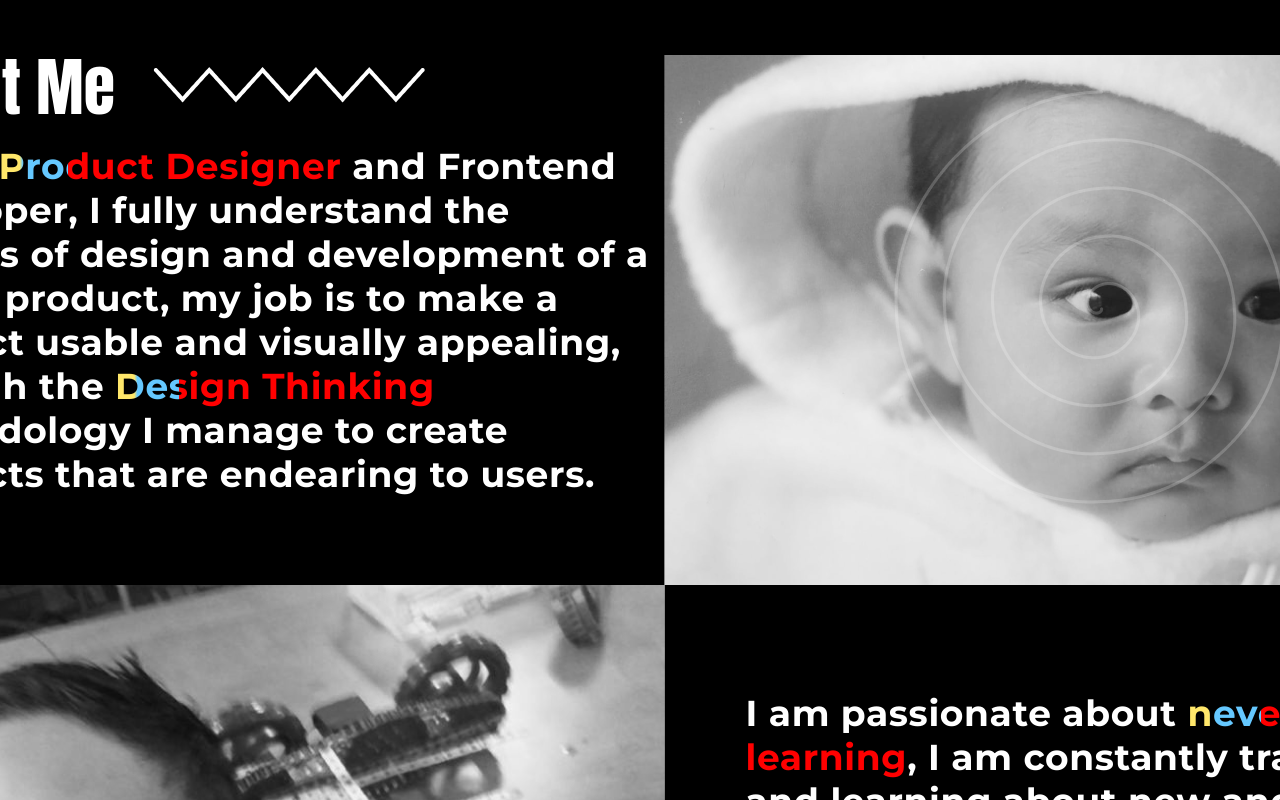
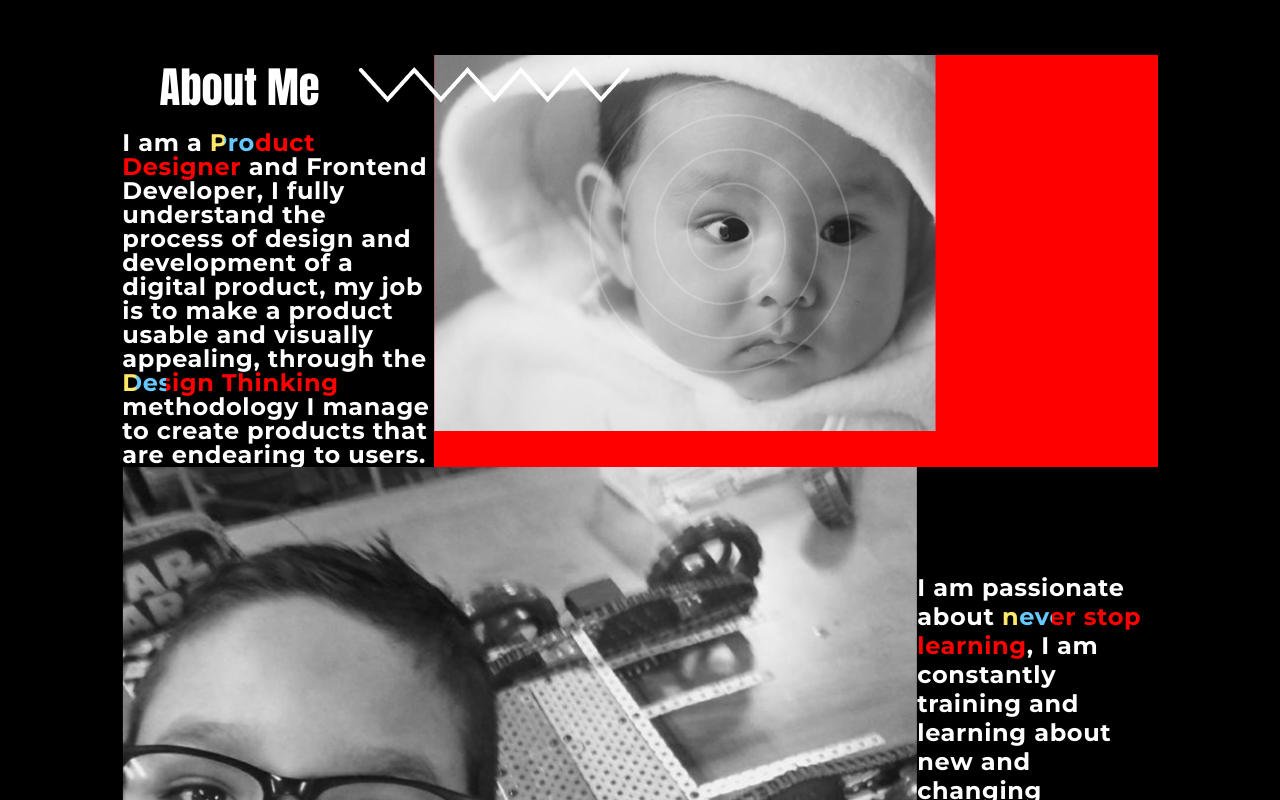
Before and after one commit to lukanogaj/product-designer, a React (Create React App) app: page / in a window 1280 px wide. Shown: the part 4720-5520 px from the top of the page. Built offline with nearby package versions, Linux system fonts and the light colour scheme.

Commit message:
about-image-issue

```diff
--- a/src/components/AboutMe/index.module.scss
+++ b/src/components/AboutMe/index.module.scss
@@ -1,7 +1,7 @@
 .aboutMe {
 	display: flex;
 	justify-content: center;
-	width: 1731px;
+	width: 100%;
 	font-family: "Montserrat", sans-serif;
 	align-content: center;
 	margin-top: 200px;
@@ -9,8 +9,7 @@
 	.aboutMeContainer {
 		display: flex;
 		flex-direction: column;
-
-		width: 1541px;
+		width: 89.179%;
 		height: 1612px;
 	}
 
@@ -18,28 +17,46 @@
 		display: flex;
 		align-items: center;
 		justify-content: space-between;
-		width: 1541px;
+		width: 100%;
 
+		.aboutMeParagraph {
+			width: 43.154%;
+			line-height: 1;
+			margin-top: 76px;
+			// font-size: 1.875vw;
+			& > p {
+				line-height: 1;
+				letter-spacing: 1rem;
+				font-size: 1.875vw;
+			}
+		}
 		.aboutMeImage {
 			display: flex;
+			width: 100%;
 			height: 100%;
+      background-color: red;
 			& > img {
+				display: block;
+				width: 69.301%;
+				height: 91.38%;
 				display: block;
 			}
 		}
 	}
+
 	.reversed {
 		display: flex;
 		flex-direction: row-reverse;
 		align-items: center;
 		justify-content: space-between;
-		width: 1541px;
+		width: 100%;
 		.aboutMeParagraph {
-			width: 665px;
+			width: 43.1994%;
 			height: 324px;
+			// background-color: red;
 			& > p {
 				display: inline-block;
-				font-size: 38px;
+				font-size: 36px;
 				font-weight: 700;
 				color: #ffffff;
 				letter-spacing: -0.13rem;
--- a/src/components/AboutMeHeader/index.module.scss
+++ b/src/components/AboutMeHeader/index.module.scss
@@ -1,6 +1,6 @@
 .aboutMeHeader {
 	display: flex;
-	width: 543px;
+	width: 31.37%;
 	height: 64px;
 	font-family: "Anton", sans-serif;
 	text-align: center;
@@ -8,7 +8,7 @@
 	left: 100px;
 	align-items: center;
 	& > h1 {
-		font-size: 64px;
+		font-size: 3.333331vw;
 		color: #ffffff;
 		font-weight: 400;
 		margin-right: 38px;
--- a/src/components/Feedback/index.module.scss
+++ b/src/components/Feedback/index.module.scss
@@ -21,7 +21,7 @@
 			height: 50px;
 			& > h1 {
 				color: #ffffff;
-				font-size: 2.5vw;
+				font-size: 2.5w;
 				white-space: nowrap;
 				font-weight: 600;
 			}
--- a/src/components/HighLightParagraph/index.module.scss
+++ b/src/components/HighLightParagraph/index.module.scss
@@ -2,34 +2,48 @@
 	display: inline;
 	justify-content: space-between;
 	font-weight: 700;
-	width: 670px;
+	width: 60%;
 	height: 400px;
 	letter-spacing: 0.04rem;
 	white-space: normal;
+	font-weight: 700;
 
-	.highlitedParagraph {
+	.highlitedParagraph,
+	p {
 		display: inline;
 		width: 670px;
-		font-size: 36px;
+		font-size: 1.875vw;
 		color: #ffffff;
-		background: linear-gradient(to right, #fa709a, #fee140);
-		background-clip: text;
-		-webkit-text-fill-color: transparent;
+		// background-color: red;
+		// background: linear-gradient(to right, #fa709a, #fee140);
+		// background-clip: text;
+		// -webkit-text-fill-color: transparent;
+		& > span {
+			font-size: 1vw;
+			// background-color: #fff;
+			color: #fff;
+			// background: linear-gradient(to right, #fa709a, #fee140);
+			// background-clip: text;
+			// -webkit-text-fill-color: transparent;
+		}
 	}
 
-	.paragraphDefault {
+	.paragraphDefault,
+	p {
 		display: inline;
-		width: 670px;
+		width: 100%;
 		flex-wrap: wrap;
-		font-size: 36px;
 		color: #ffffff;
+		& > span {
+			font-size: 1.875vw;
+		}
 	}
 
 	// Backgrounds colors for highligted spans
 	.redClass {
 		display: inline;
-		width: 670px;
-		font-size: 36px;
+		width: 100%;
+		font-size: 1.875vw;
 		color: #ffffff;
 		background: linear-gradient(to right, #fa709a, #fee140);
 		background-clip: text;
@@ -39,8 +53,8 @@
 	// Second paragraph with two diffrent linears set
 	.greenClass {
 		display: inline;
-		width: 670px;
-		font-size: 36px;
+		width: 100%;
+		font-size: 1.875vw;
 		color: #ffffff;
 		background: linear-gradient(to left, #84fab0, #8fd3f4);
 		background-clip: text;
@@ -50,8 +64,8 @@
 	// Third Paragraph with two diffrent linear
 	.blueClass {
 		display: inline;
-		width: 670px;
-		font-size: 36px;
+		width: 100%;
+		font-size: 1.875vw;
 		color: #ffffff;
 		background: linear-gradient(90deg, #e0c3fc, #8ec5fc);
 		background-clip: text;
@@ -60,8 +74,8 @@
 
 	.rainbowClass {
 		display: inline;
-		width: 670px;
-		font-size: 36px;
+		width: 100%;
+		font-size: 1.875vw;
 		color: #ffffff;
 		background: linear-gradient(
 			89.9deg,
```
